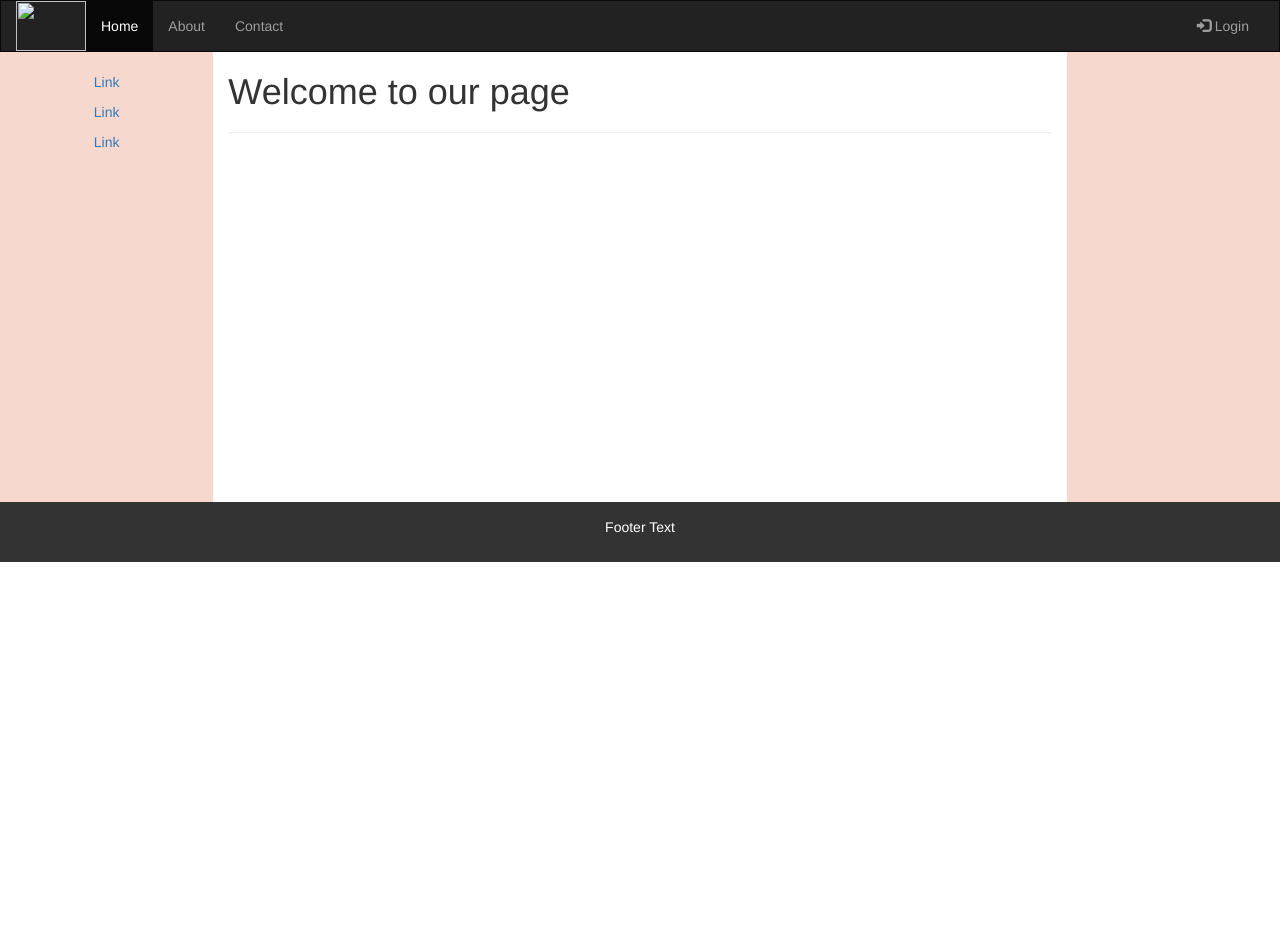
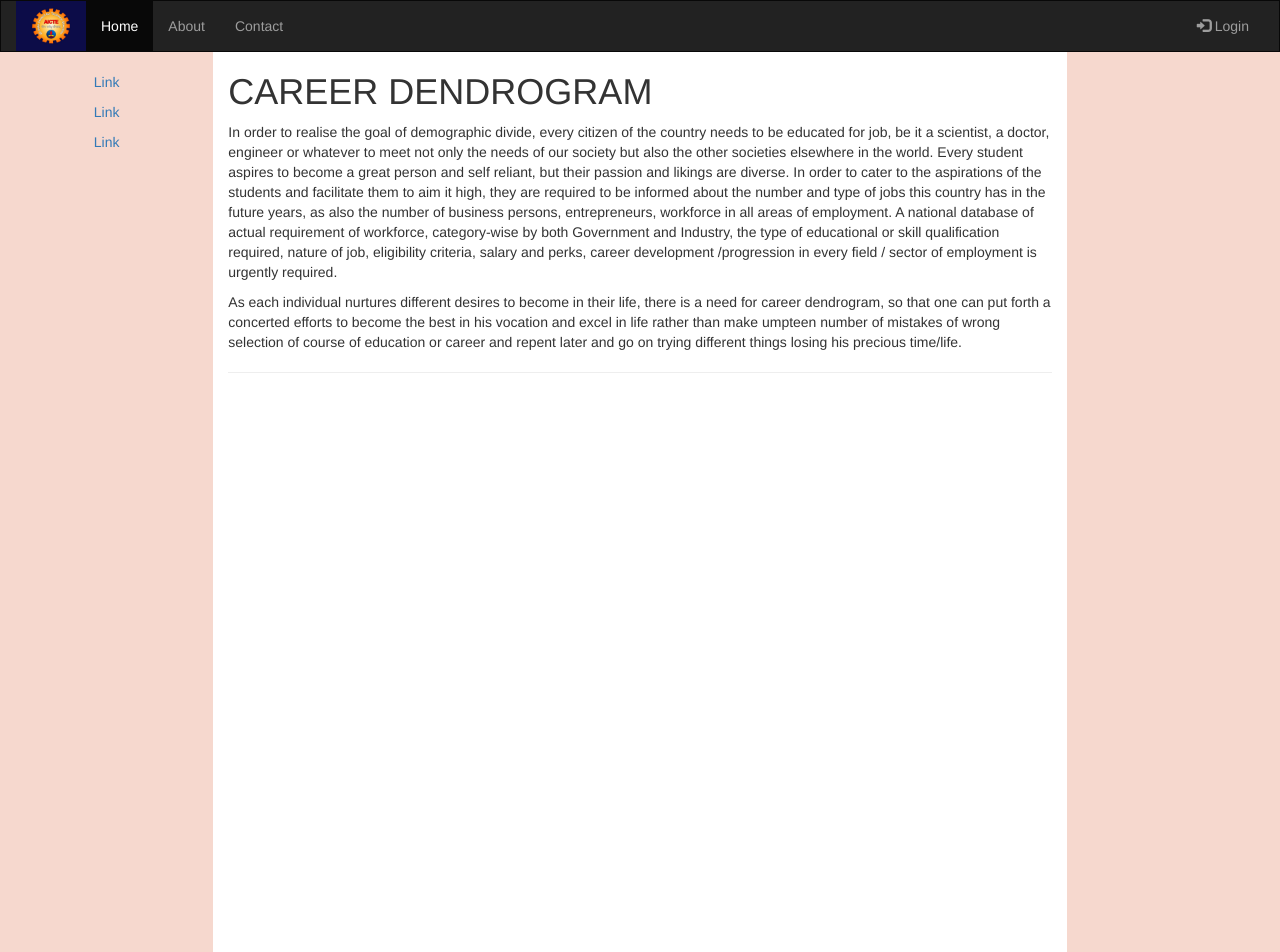
Before and after one commit to Tanmaytoshy/career-dendrogram-, a website: page pages/index.html in a window 1280 px wide. Before the commit the page ends 800 px from the top, so only its background shows below. Drawn offline with nearby package versions, Linux system fonts and the light colour scheme.

Commit message:
Update index.html

```diff
--- a/pages/index.html
+++ b/pages/index.html
@@ -13,24 +13,16 @@
       border-radius: 0;
     }
 
-    /* Set height of the grid so .sidenav can be 100% (adjust as needed) */
+
     .row.content {height: 450px}
 
-    /* Set gray background color and 100% height */
     .sidenav {
       padding-top: 20px;
       background-color: #F6D8CE;
-      height: 100%;
+      height: 200%;
     }
 
-    /* Set black background color, white text and some padding */
-    footer {
-      background-color: #333;
-      color: white;
-      padding: 15px;
-    }
 
-    /* On small screens, set height to 'auto' for sidenav and grid */
     @media screen and (max-width: 767px) {
       .sidenav {
         height: auto;
@@ -50,7 +42,7 @@
         <span class="icon-bar"></span>
         <span class="icon-bar"></span>
       </button>
-      <img src ="./AICTE-logo.jpg" width="70" height="50">
+      <img src ="../images/AICTE-logo.jpg" width="70" height="50">
     </div>
     <div class="collapse navbar-collapse" id="myNavbar">
       <ul class="nav navbar-nav">
@@ -73,7 +65,10 @@
       <p><a href="#">Link</a></p>
     </div>
     <div class="col-sm-8 text-left">
-      <h1>Welcome to our page</h1>
+      <h1>CAREER DENDROGRAM</h1>
+      <p>In order to realise the goal of demographic divide, every citizen of the country needs to be educated for job, be it a scientist, a doctor, engineer or whatever to meet not only the needs of our society but also the other societies elsewhere in the world. Every student aspires to become a great person and self reliant, but their passion and likings are diverse. In order to cater to the aspirations of the students and facilitate them to aim it high, they are required to be informed about the number and type of jobs this country has in the future years, as also the number of business persons, entrepreneurs, workforce in all areas of employment. A national database of actual requirement of workforce, category-wise by both Government and Industry, the type of educational or skill qualification required, nature of job, eligibility criteria, salary and perks, career development /progression in every field / sector of employment is urgently required.</p>
+
+      <p>As each individual nurtures different desires to become in their life, there is a need for career dendrogram, so that one can put forth a concerted efforts to become the best in his vocation and excel in life rather than make umpteen number of mistakes of wrong selection of course of education or career and repent later and go on trying different things losing his precious time/life.</p>
       <hr>
     </div>
     <div class="col-sm-2 sidenav">
@@ -82,9 +77,7 @@
   </div>
 </div>
 
-<footer class="container-fluid text-center">
-  <p>Footer Text</p>
-</footer>
+
 
 </body>
 </html>
```
